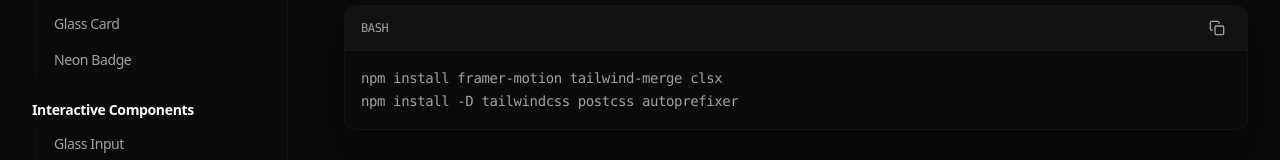
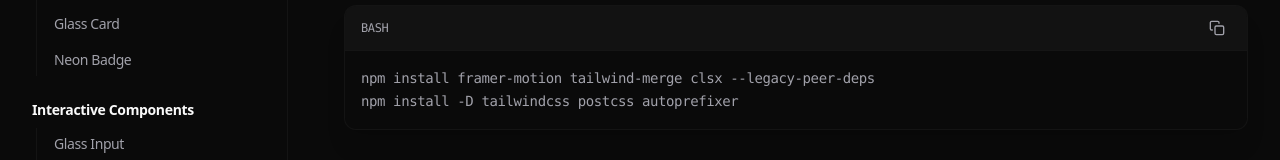
Before and after one commit to Husty-09/HustyCore, a Next.js app: page /en/components/installation in a window 1280 px wide. Shown: the part 340-500 px from the top of the page. Built offline with nearby package versions, Linux system fonts and the light colour scheme.

Commit message:
chore: add --legacy-peer-deps flag to npm install commands in documentation and installation component

```diff
--- a/src/app/[lang]/components/installation/page.tsx
+++ b/src/app/[lang]/components/installation/page.tsx
@@ -6,7 +6,7 @@ import { NeonBadge } from "@/components/ui/neon-badge";
 import { GlassCard } from "@/components/ui/glass-card";
 import { CodeBlock } from "@/components/ui/code-block";
 
-const installCode = `npm install framer-motion tailwind-merge clsx
+const installCode = `npm install framer-motion tailwind-merge clsx --legacy-peer-deps
 npm install -D tailwindcss postcss autoprefixer`;
 
 const utilCode = `import { type ClassValue, clsx } from "clsx";
```
Also changed, not shown: 2 other files (tests, documents, lock files or other folders).
